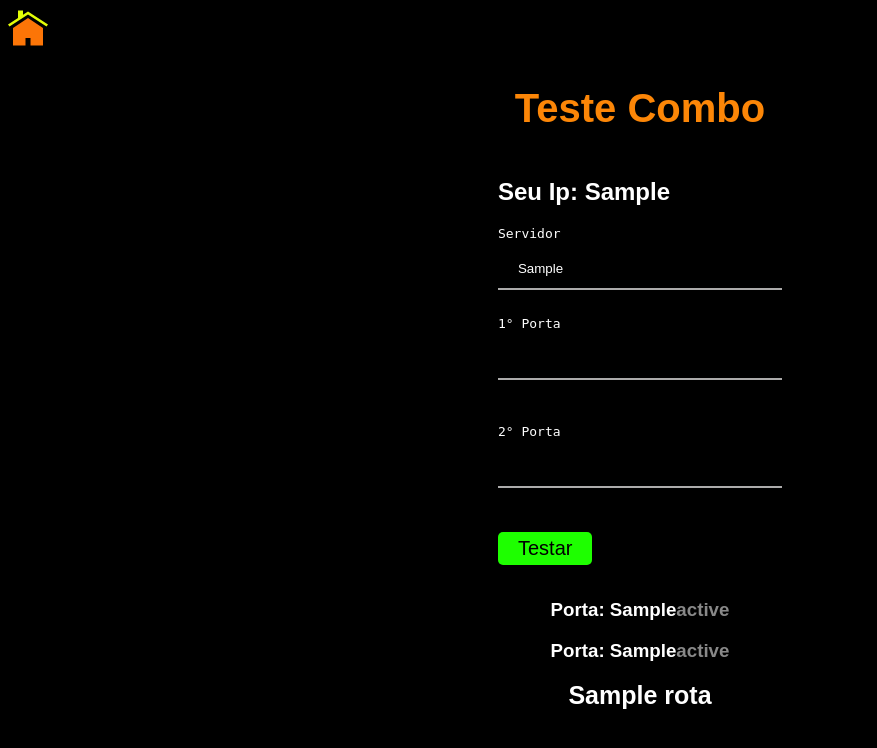
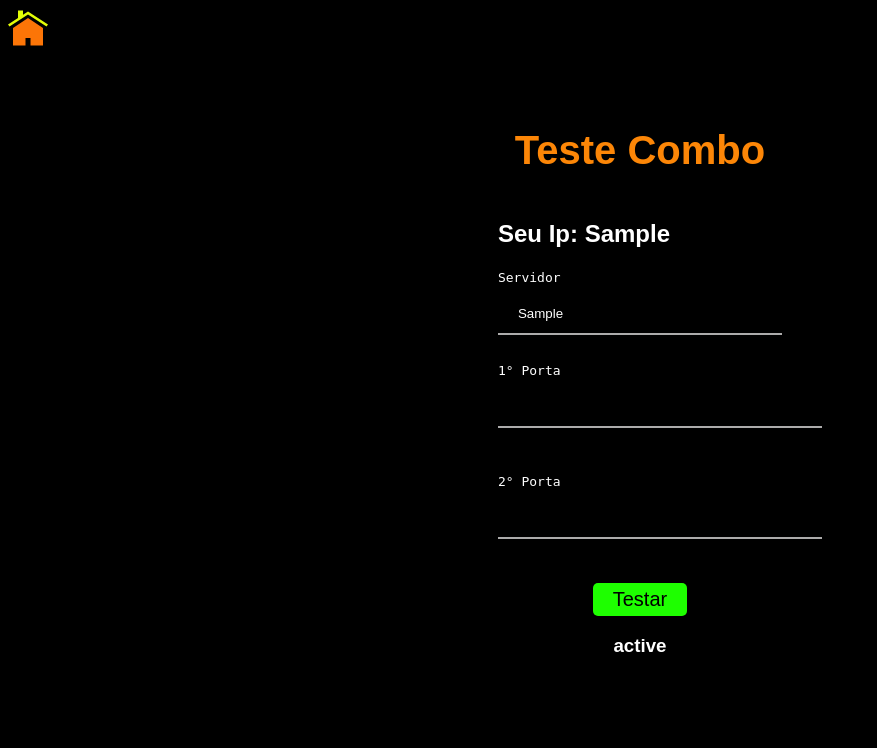
Before and after one commit to Lilomr/DevTools-Sup, a Flask app: template Templates/TesteCombo.html in a window 1280 px wide. Shown: the top 748 px of the page, without its empty margins (0-877 px from the left). Run offline with Flask 3, Linux system fonts and the light colour scheme; the template is opened without the code that fills it: most values are stand-ins (such as "Sample title", 1, 10 or a date in 2020).

Commit message:
arrumando teste de dns e adicioando BLOCK no html

```diff
--- a/Estilizacao/TesteP.css
+++ b/Estilizacao/TesteP.css
@@ -21,6 +21,12 @@
 
 #porta {
     width: 22%;
+}
+
+.botaoEnviar{
+    display: flex;
+    justify-content: center;
+    align-items: center;
 }
 
 .botaoEnviar>b>button{
@@ -70,7 +76,7 @@
 
 .rota{
     font-family: Arial;
-    font-size: 25px;
+    font-size: 15px;
     list-style-type: none;
     color: white;
     width: 100%;
--- a/Templates/TesteCombo.html
+++ b/Templates/TesteCombo.html
@@ -1,11 +1,12 @@
-<html lang="en">
+{% extends "index.html" %}
 
-<head>
-    <meta charset="UTF-8">
-    <meta name="viewport" content="width=device-width, initial-scale=1.0">
-    <title>DevTools-Sup</title>
-    <link rel="stylesheet" href="/Estilizacao/TesteP.css">
-</head>
+{% block title %}DevTools-Sup{% endblock %}
+
+{% block css %}
+<link rel="stylesheet" href="/Estilizacao/TesteP.css">
+{% endblock %}
+
+{% block body %}
 
 <body>
     <a href="/"><svg width="40px" height="40px" viewBox="0 0 16 16" version="1.1" xmlns="http://www.w3.org/2000/svg" xmlns:xlink="http://www.w3.org/1999/xlink">
@@ -35,7 +36,13 @@
             </div>
         </form>
 
-        {% if statusP1 and colorP1 %}
+        {% if statusIp %}
+
+            <div class="status">
+                <h3>{{statusIp}}</h3>
+            </div>
+
+        {% elif statusP1 and colorP1 %}
 
             <div class="status">
                 <h3>Porta: <b>{{porta1}}</b><span style="color:{{ colorP1 }};">{{statusP1}}</span></h3>
@@ -49,15 +56,9 @@
 
             </div>
 
-        {% elif statusIp %}
-
-            <div class="status">
-                <h3>{{statusIp}}</h3>
-            </div>
-
         {% endif %}
 
     </div>
 </body>
 
-</html>
+{% endblock %}
--- /dev/null
+++ b/Templates/index.html
@@ -0,0 +1,12 @@
+<!DOCTYPE html>
+<html lang="en">
+    <head>
+        <meta charset="UTF-8">
+        <meta name="viewport" content="width=device-width, initial-scale=1.0">
+        <title>{% block title %}{% endblock %}</title>
+        {% block css %}{% endblock %}
+    </head>
+    {% block body %}
+
+    {% endblock %}
+</html>
--- a/app.py
+++ b/app.py
@@ -151,14 +151,22 @@
 
         #CRIA LISTA DE ROTAS
         if resposta:
-            rota = [a.to_text() for a in resposta.response.answer]
             statusRota = []
-            for i in range(len(rota)):
-                statusRota.append(rota[i].split('. ')[0])
-            statusRota.append(rota[i].split('A ')[1])
+
+            for answer in resposta.response.answer:
+                for item in answer.items:
+                    if item.rdtype == dns.rdatatype.A:
+                        statusRota.append(item.address)
+                    elif item.rdtype == dns.rdatatype.CNAME:
+                        statusRota.append(str(answer.name).strip('.'))
+                        statusRota.append(str(item.target).strip('.'))
+                    else:
+                        statusRota.append(item.to_text())
             ctx["statusRota"] = statusRota
 
     except socket.gaierror:
+        ctx["statusIp"] = f"Servidor {ip} Inválido"
+    except UnicodeError:
         ctx["statusIp"] = f"Servidor {ip} Inválido"
     except TypeError as e:
         ctx["statusP1"] = f"Porta {porta1} Inválida"
```
